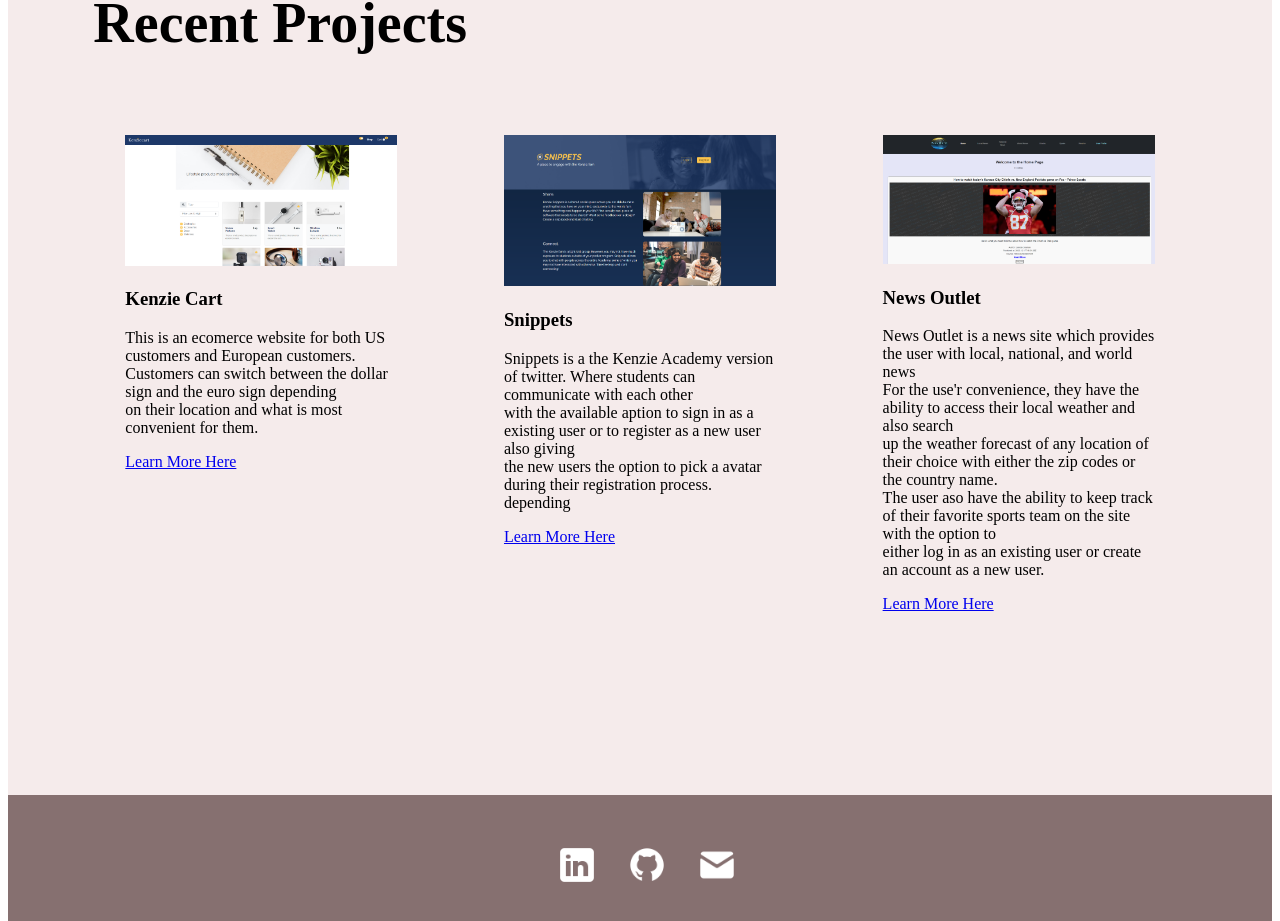
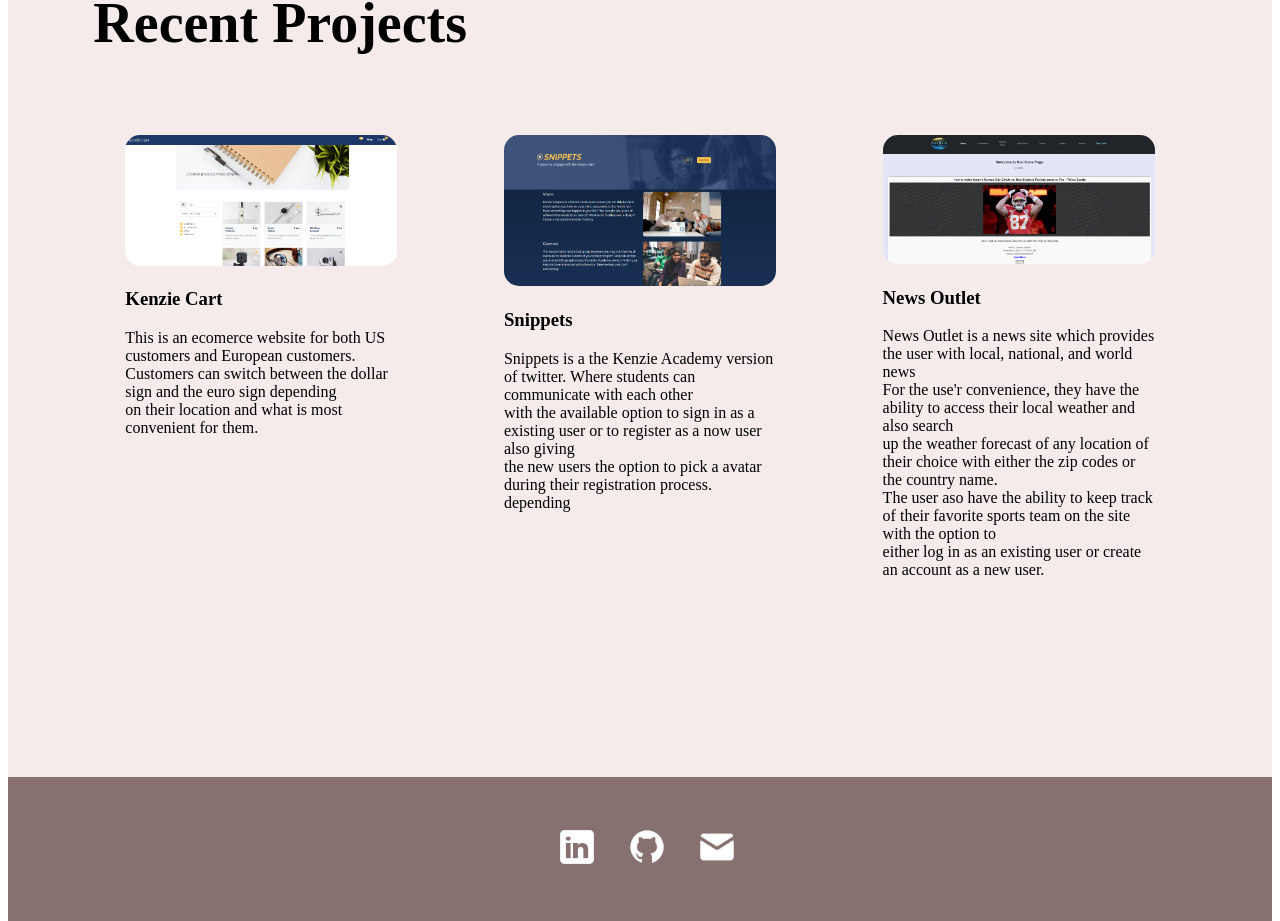
Before and after one commit to Simps-Union/Mua-Portfolio, a React (Vite) app in the folder my-project/frontend/: page / in a window 1280 px wide. Shown: the part 2458-3379 px from the top of the page. Built offline with nearby package versions, Linux system fonts and the light colour scheme; the HTML template or start-up script is replaced by a standard one.

Commit message:
made the portfolio images clickable

```diff
--- a/my-project/frontend/src/App.css
+++ b/my-project/frontend/src/App.css
@@ -2,13 +2,13 @@
   box-sizing: border-box;
 }
 
-@keyframes transitionIn{
-  from{
+@keyframes transitionIn {
+  from {
     opacity: 0;
     transform: rotateX(-10deg);
   }
 
-  to{
+  to {
     opacity: 3;
     transform: rotateX(1);
   }
@@ -51,7 +51,7 @@ h1 {
 }
 
 .resume_btn {
-  background-color:#867070;
+  background-color: #867070;
   border-radius: 10px;
   font-size: 30px;
   font-weight: 600;
@@ -60,7 +60,7 @@ h1 {
   color: black;
 }
 .resume_btn:hover {
-  background-color: white
+  background-color: white;
 }
 .personalInfoTitle {
   font-size: 74.667px;
@@ -71,7 +71,7 @@ h1 {
 
 .infoTitle {
   text-align: right;
-  font-size:30px ;
+  font-size: 30px;
   font-weight: 500;
 }
 
@@ -91,7 +91,6 @@ h1 {
   justify-content: space-between;
   align-items: center;
   padding-bottom: 10px;
-
 }
 .navbar.active {
   background: rgb(175, 140, 140);
@@ -144,7 +143,7 @@ h1 {
   justify-content: center;
   align-items: flex-start;
   /* gap: 106.667px; */
-  background-color: #E4D0D0;
+  background-color: #e4d0d0;
 }
 
 .skills_section_container {
@@ -153,7 +152,6 @@ h1 {
   align-items: flex-start;
   gap: 42.6px;
   grid-template-columns: repeat(4, 1fr);
-
 }
 
 .skill_card {
@@ -193,7 +191,7 @@ h1 {
   align-items: center;
   gap: 114.6px;
   grid-template-columns: repeat(2, 1fr);
-  background-color: #D5B4B4;
+  background-color: #d5b4b4;
 }
 
 .aboutSectionImage > img {
@@ -209,7 +207,7 @@ h1 {
   justify-content: center;
   align-items: flex-start;
   gap: 106.667px;
-  background-color: #F5EBEB;
+  background-color: #f5ebeb;
 }
 .projects {
   display: grid;
@@ -228,6 +226,10 @@ h1 {
 .portfolio_pieces {
   width: 100%;
   height: 100%;
+  border-radius: 15px;
+}
+.portfolio_pieces:hover {
+  color: aqua;
 }
 
 /* footer section */
@@ -252,7 +254,7 @@ h1 {
   padding-left: 30px;
 }
 
-.ending{
+.ending {
   text-align: center;
   padding: 50px;
   color: black;
--- a/my-project/frontend/src/components/Myportfolio.jsx
+++ b/my-project/frontend/src/components/Myportfolio.jsx
@@ -11,11 +11,14 @@ const MyPortfolio = () => {
         </div>
         <div className="projects">
           <div className="project_card">
+            <a target="_blank" rel="noopener" href="http://localhost:3000/">
               <img
                 className="portfolio_pieces"
                 src={kenziecart}
                 alt="project 1"
               />
+            </a>
+
             <h3 className="project_name">Kenzie Cart</h3>
             <p>
               This is an ecomerce website for both US customers and European
@@ -25,31 +28,38 @@ const MyPortfolio = () => {
               depending <br />
               on their location and what is most convenient for them.
             </p>
-
-            <a  target="_blank" rel="noopener" href="http://localhost:3000/">Learn More Here</a>
           </div>
           <div className="project_card">
-            <img className="portfolio_pieces" src={snippets} alt="project 2" />
+            <a target="_blank" rel="noopener" href="http://localhost:5177/">
+              <img
+                className="portfolio_pieces"
+                src={snippets}
+                alt="project 2"
+              />
+            </a>
+
             <h3 className="project_name">Snippets</h3>
             <p>
               Snippets is a the Kenzie Academy version of twitter. Where
               students can communicate with each other
               <br />
-              with the available aption to sign in as a existing user or to
-              register as a new user also giving
+              with the available option to sign in as a existing user or to
+              register as a now user also giving
               <br />
               the new users the option to pick a avatar during their
               registration process. depending <br />
             </p>
-            <a  target="_blank" rel="noopener" href="http://localhost:5177/">Learn More Here</a>
           </div>
 
           <div className="project_card">
+            <a target="_blank" rel="noopener" href="http://localhost:5176/">
               <img
                 className="portfolio_pieces"
                 src={newsOutlet}
                 alt="project 1"
               />
+            </a>
+
             <h3 className="project_name">News Outlet</h3>
             <p>
               News Outlet is a news site which provides the user with local,
@@ -67,7 +77,6 @@ const MyPortfolio = () => {
               either log in as an existing user or create an account as a new
               user.
             </p>
-            <a  target="_blank" rel="noopener" href="http://localhost:5176/">Learn More Here</a>
           </div>
         </div>
       </div>
```
Also changed, not shown: 1 other file (tests, documents, lock files or other folders). Lines whose indentation alone changed are shown as unchanged.
